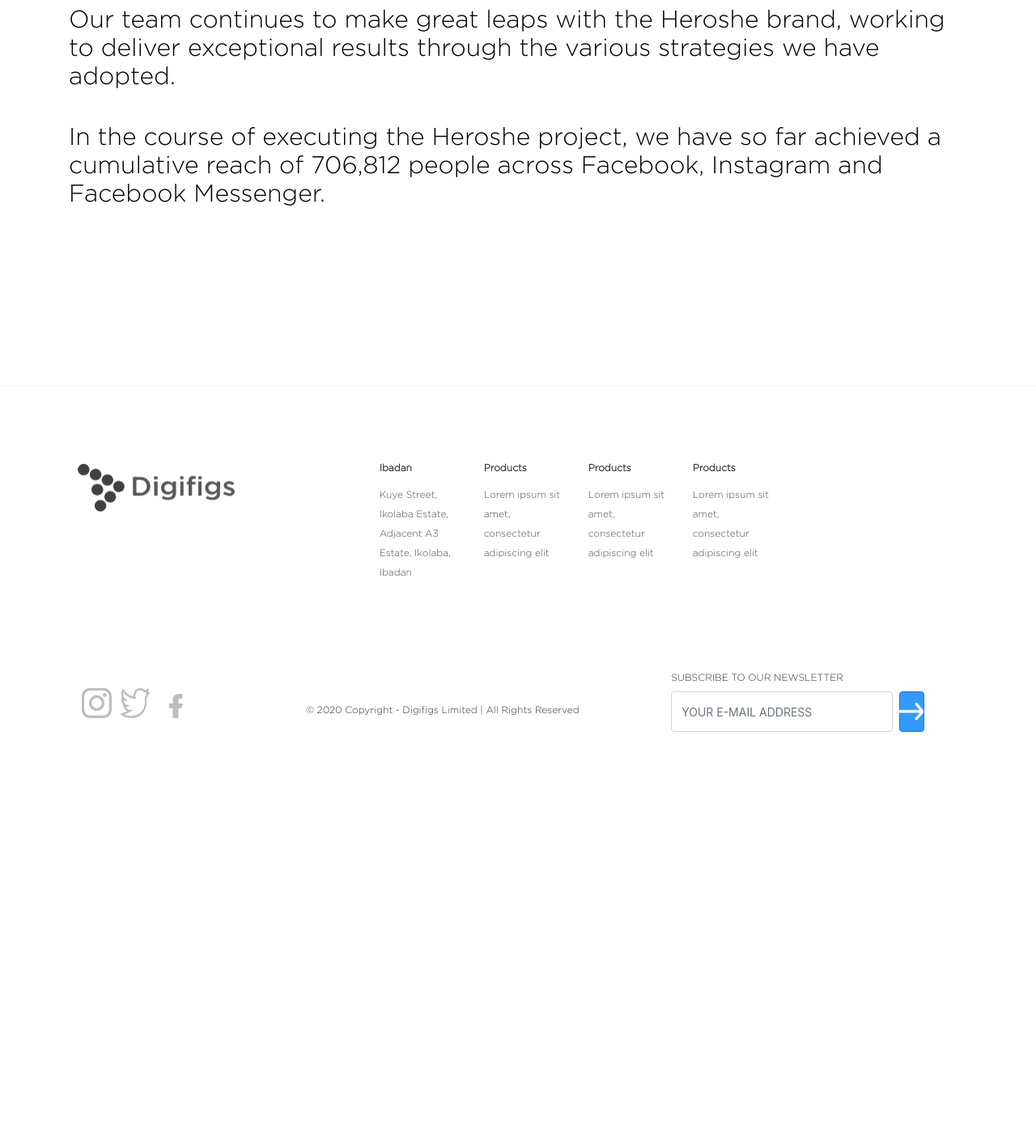
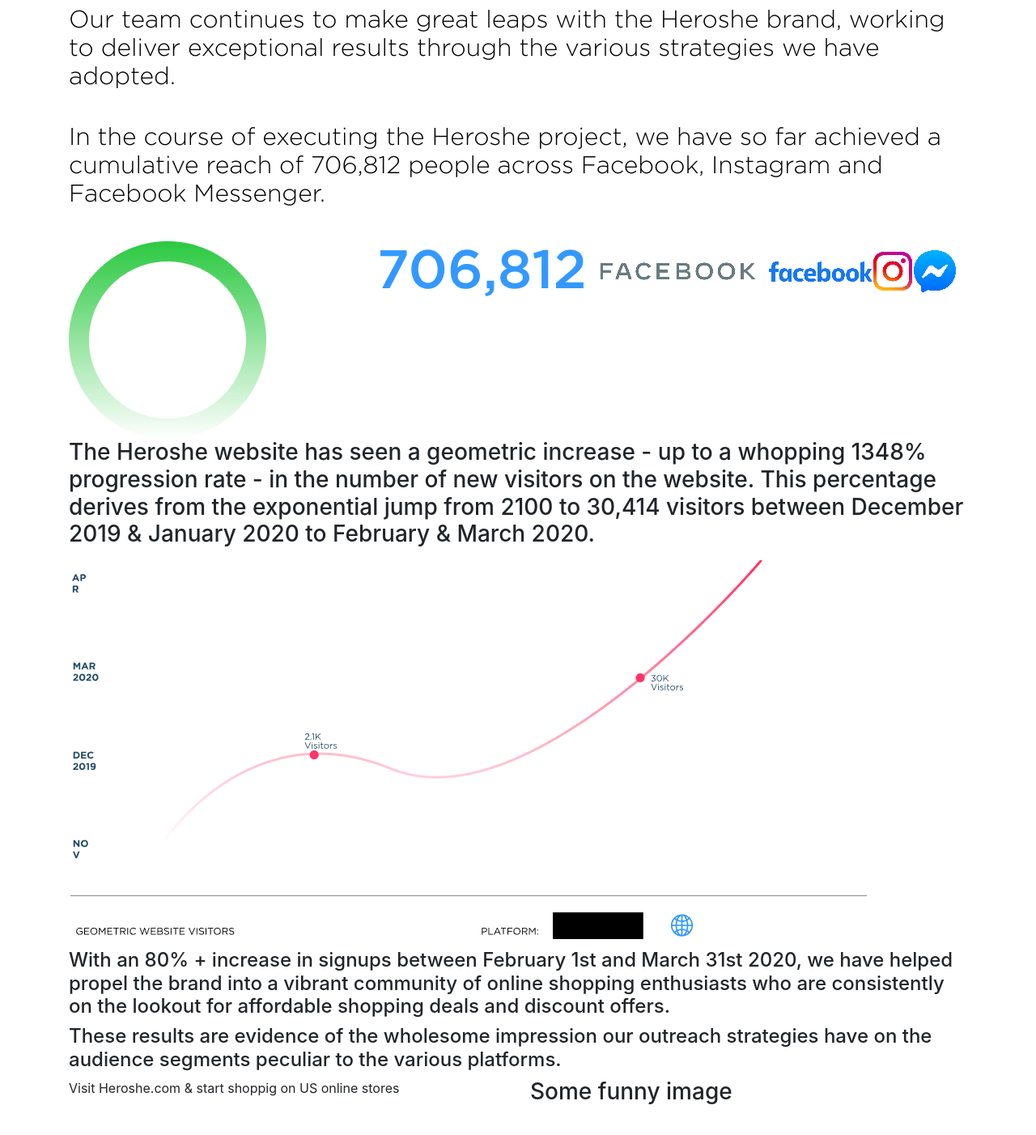
Before and after one commit to Monarene/digifigs-website, a React (Create React App) app: page /casestudies in a window 1280 px wide. Shown: the part 3351-4753 px from the top of the page at 81% size. Before the commit the page ends 4351 px from the top, so only its background shows below. Built offline with nearby package versions, Linux system fonts and the light colour scheme; what react-redux-form would draw is missing.

Commit message:
added some more styles to case studies

```diff
--- a/src/Pages/CaseStudies.js
+++ b/src/Pages/CaseStudies.js
@@ -125,8 +125,47 @@
           </div>
         </div>
         <div className="row">
-          <div className="col-sm-4"></div>
-          <div className="col-sm-8"></div>
+          <div className="col-sm-4">
+            <img className="circle" src={circle} alt="circle" />
+          </div>
+          <div className="col-sm-8">
+            <img src={number} alt="numbers" />
+            <img src={facebook_studies} alt="facebook 1" />
+            <img src={facebook_studies_2} alt="Facebook 2" />
+            <img src={insta_studies} alt="Instagram Image" />
+            <img src={messanger} alt="Messanger" />
+          </div>
+        </div>
+        <div className="row">
+          <h3 className="col-sm-12">
+            The Heroshe website has seen a geometric increase - up to a whopping
+            1348% progression rate - in the number of new visitors on the
+            website. This percentage derives from the exponential jump from 2100
+            to 30,414 visitors between December 2019 & January 2020 to February
+            & March 2020.
+          </h3>
+          <div className="col-sm-12">
+            <img src={plot} alt="plot image" />
+            <h4>
+              With an 80% + increase in signups between February 1st and March
+              31st 2020, we have helped propel the brand into a vibrant
+              community of online shopping enthusiasts who are consistently on
+              the lookout for affordable shopping deals and discount offers.
+            </h4>
+            <h4>
+              These results are evidence of the wholesome impression our
+              outreach strategies have on the audience segments peculiar to the
+              various platforms.
+            </h4>
+          </div>
+        </div>
+        <div className="row">
+          <div className="col-sm-6">
+            <a>Visit Heroshe.com & start shoppig on US online stores</a>
+          </div>
+          <div className="col-sm-6">
+            <h3>Some funny image</h3>
+          </div>
         </div>
       </div>
     </React.Fragment>
```
